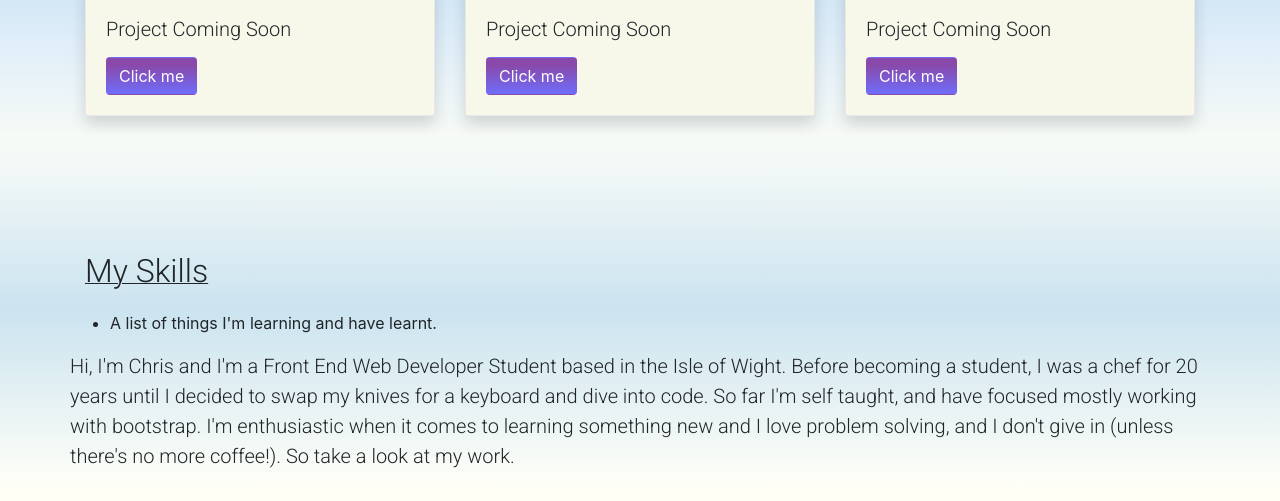
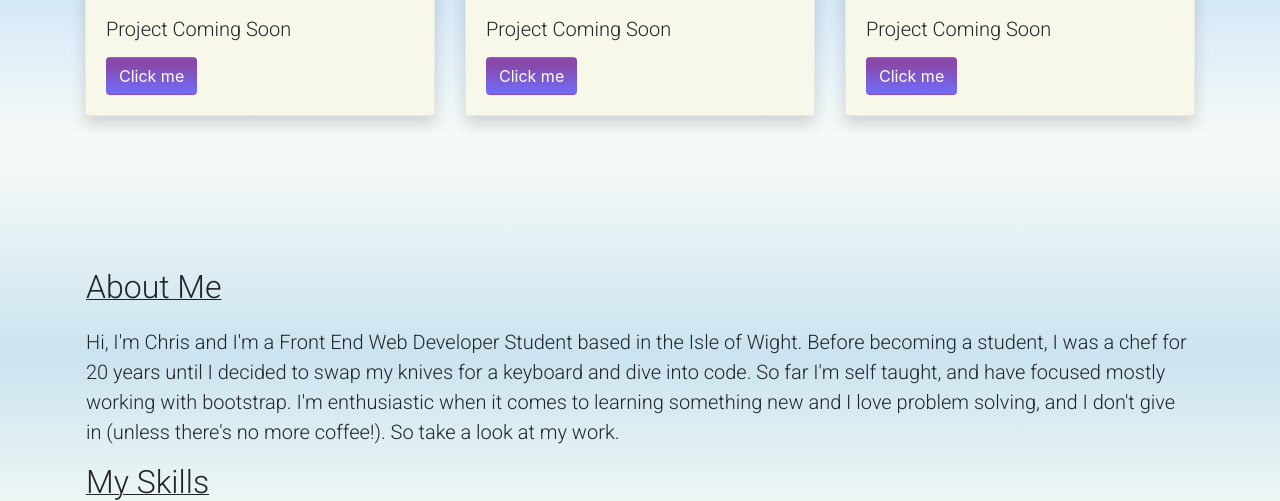
Before and after one commit to Chriscds/Bootstrap-Portfolio, a plain HTML site: page index.html in a window 1280 px wide. Shown: the part 1259-1760 px from the top of the page. Drawn offline with nearby package versions, Linux system fonts and the light colour scheme.

Commit message:
Arranged about me and skills section in HTML file

```diff
--- a/index.html
+++ b/index.html
@@ -145,22 +145,22 @@
         <!-- End cards -->
     </section>
 
-    <!-- <br> -->
 
     <!-- Skills and about me/contact me sections -->
     <section class="skills-section-bg">
-        <div class="container">
-            <div class="my-skills" >
-                 <h2 id="my-skills-heading">My Skills</h2>
-                    <div class="row">
-                        <ul>
-                            <li>A list of things I'm learning and have learnt.</li>
-                        </ul>
+        <div class="container content">
+            <div class="row p-3">
+                <div class="my-skills">
+                 <h2 id="my-skills-heading">About Me</h2>
                     <p class="lead">Hi, I'm Chris and I'm a Front End Web Developer Student based in the Isle of Wight. Before becoming a student,
                     I was a chef for 20 years until I decided to swap my knives for a keyboard and dive into code. So far I'm self taught,
                     and have focused mostly working with bootstrap. I'm enthusiastic when it comes to learning something new
                     and I love problem solving, and I don't give in (unless there's no more coffee!). So take a look at my work.
                     </p>
+                <h2 id="my-skills-heading">My Skills</h2>
+                    <ul>
+                        <li>A list of things I'm learning and have learnt.</li>
+                    </ul>
                 </div>
             </div>
         </div>
```
Lines whose indentation alone changed are shown as unchanged.
